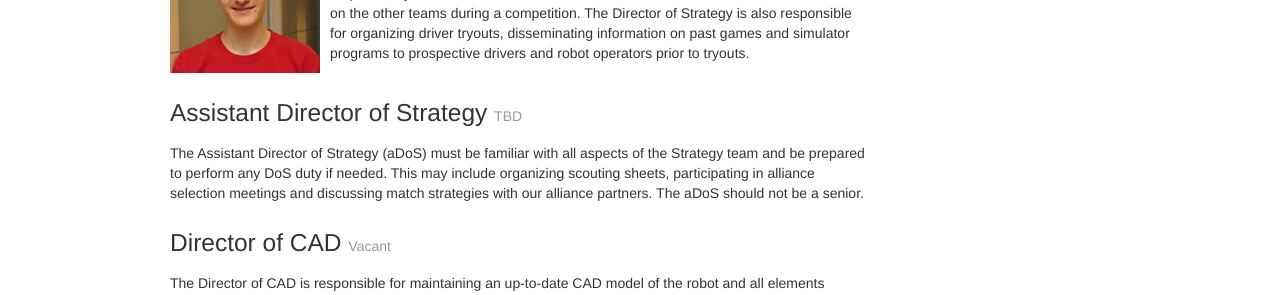
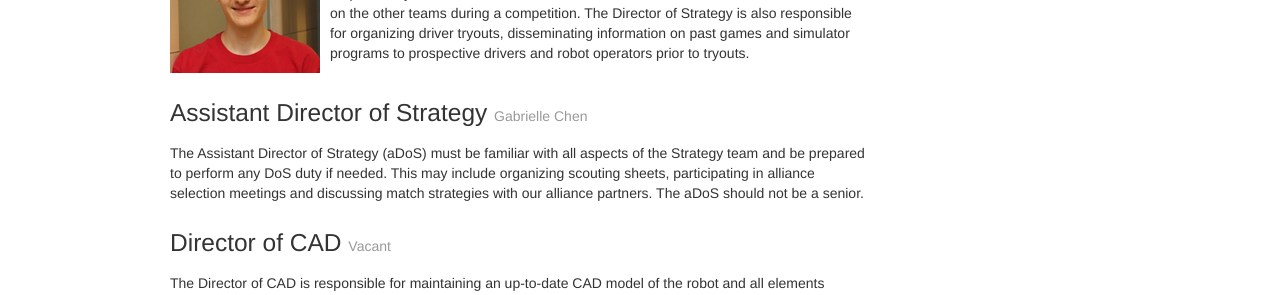
Before and after one commit to StuyPulse/team694.github.io, a Jekyll site: the page built from about/ec/index.md, in a window 1280 px wide and 900 px high, scrolled down 1635 px. Shown: the part 152-447 px from the top of the window. Built offline with Jekyll 4.4.1, drawn with Linux system fonts in a browser that asks for light colours; nearby versions of some CDN libraries.

Commit message:
Update EC page because Gabby is now ADoS

```diff
--- a/about/ec/index.md
+++ b/about/ec/index.md
@@ -29,7 +29,7 @@ positions:
         name: Sebastian Conybeare
         photo: /img/ec/seabass.jpg
     ados:
-        name: TBD
+        name: Gabrielle Chen
     safety:
         name: Arfan Rehab
     machinist:
```
